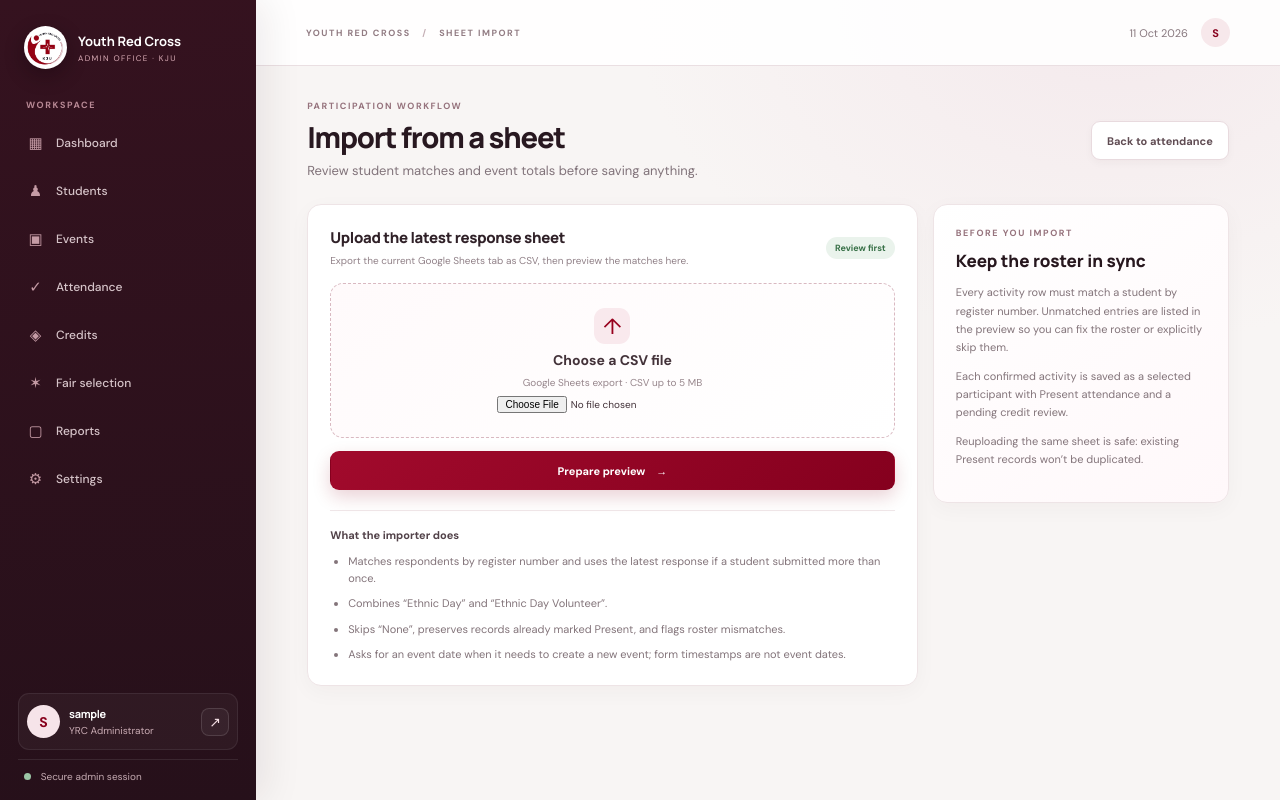
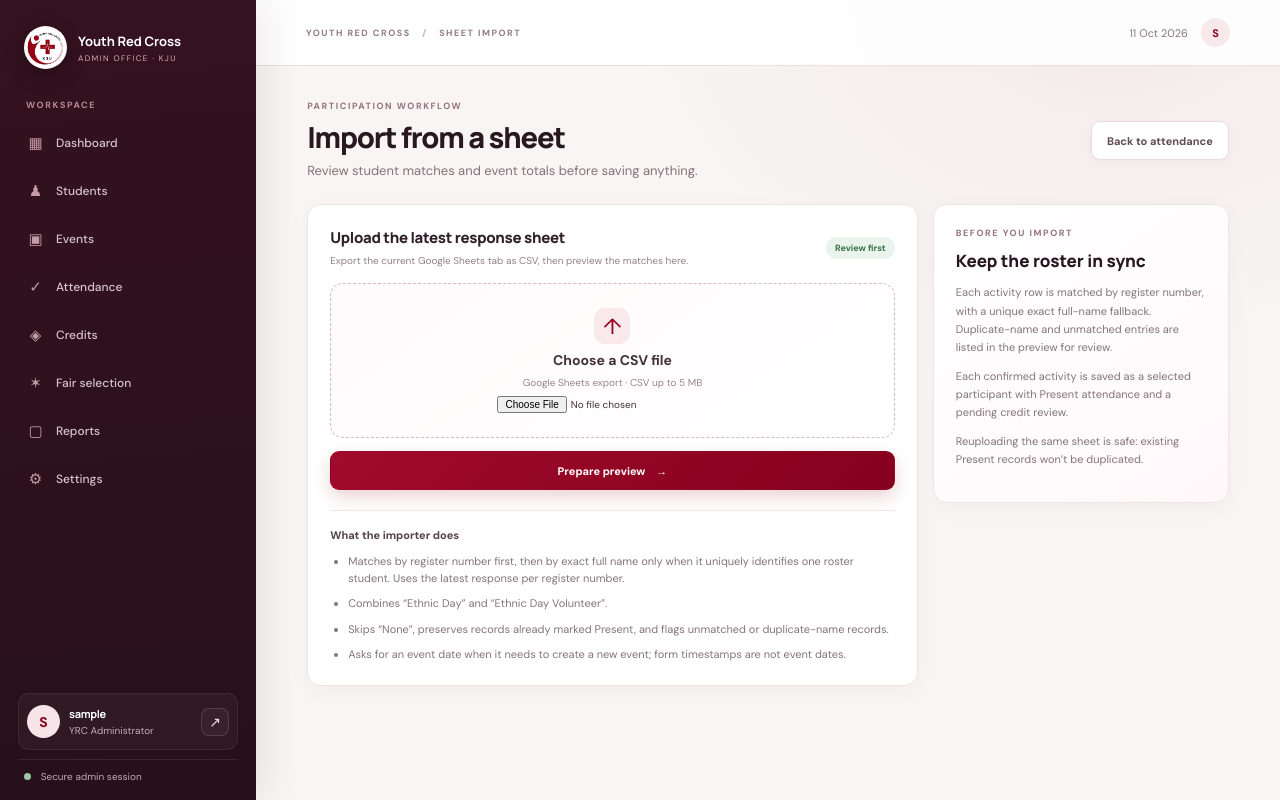
Before and after one commit to anujdm12/YRC, a Flask app: page /attendance/import in a window 1280 px wide. Run offline with Flask 3, Linux system fonts and the light colour scheme; the visitor is signed in with stand-in values (Sample User, id 1); data that the repository does not hold is empty.

Commit message:
Match sheet respondents by unique name fallback

```diff
--- a/app.py
+++ b/app.py
@@ -6,6 +6,7 @@ import click
 import csv
 import io
 import re
+import unicodedata
 from datetime import datetime, date
 from functools import wraps
 from flask import Flask, g, render_template, request, redirect, url_for, session, flash, jsonify
@@ -35,7 +36,7 @@ CREATE TABLE IF NOT EXISTS credits(id INTEGER PRIMARY KEY, event_id INTEGER NOT
 CREATE TABLE IF NOT EXISTS login_attempts(id INTEGER PRIMARY KEY, username TEXT NOT NULL, attempted_at INTEGER NOT NULL, success INTEGER NOT NULL DEFAULT 0);
 CREATE TABLE IF NOT EXISTS admin_audit_logs(id INTEGER PRIMARY KEY, admin_id INTEGER, action TEXT NOT NULL, entity_type TEXT NOT NULL, entity_id INTEGER, old_value TEXT, new_value TEXT, created_at TEXT DEFAULT CURRENT_TIMESTAMP);
 CREATE TABLE IF NOT EXISTS participation_import_batches(id TEXT PRIMARY KEY, admin_id INTEGER NOT NULL, filename TEXT NOT NULL, response_count INTEGER NOT NULL DEFAULT 0, unique_respondents INTEGER NOT NULL DEFAULT 0, repeated_respondents INTEGER NOT NULL DEFAULT 0, missing_register_count INTEGER NOT NULL DEFAULT 0, record_count INTEGER NOT NULL DEFAULT 0, imported_count INTEGER NOT NULL DEFAULT 0, skipped_count INTEGER NOT NULL DEFAULT 0, status TEXT NOT NULL DEFAULT 'Preview', created_at TEXT DEFAULT CURRENT_TIMESTAMP, completed_at TEXT);
-CREATE TABLE IF NOT EXISTS participation_import_rows(id INTEGER PRIMARY KEY, batch_id TEXT NOT NULL REFERENCES participation_import_batches(id) ON DELETE CASCADE, source_row INTEGER NOT NULL, register_no TEXT NOT NULL, student_name TEXT NOT NULL, event_name TEXT NOT NULL, student_id INTEGER, error TEXT NOT NULL DEFAULT '', UNIQUE(batch_id,source_row,event_name));
+CREATE TABLE IF NOT EXISTS participation_import_rows(id INTEGER PRIMARY KEY, batch_id TEXT NOT NULL REFERENCES participation_import_batches(id) ON DELETE CASCADE, source_row INTEGER NOT NULL, register_no TEXT NOT NULL, student_name TEXT NOT NULL, event_name TEXT NOT NULL, student_id INTEGER, error TEXT NOT NULL DEFAULT '', match_method TEXT NOT NULL DEFAULT 'register_no', UNIQUE(batch_id,source_row,event_name));
 '''
 
 def db():
@@ -58,6 +59,9 @@ def init_db():
         conn.execute("ALTER TABLE students ADD COLUMN class_name TEXT NOT NULL DEFAULT ''")
     if 'section' not in student_columns:
         conn.execute("ALTER TABLE students ADD COLUMN section TEXT NOT NULL DEFAULT ''")
+    import_row_columns={row[1] for row in conn.execute('PRAGMA table_info(participation_import_rows)')}
+    if 'match_method' not in import_row_columns:
+        conn.execute("ALTER TABLE participation_import_rows ADD COLUMN match_method TEXT NOT NULL DEFAULT 'register_no'")
     # Older records stored department and program together, separated by an em dash.
     conn.execute("UPDATE students SET class_name=TRIM(SUBSTR(department, INSTR(department, '—') + 1)), department=TRIM(SUBSTR(department, 1, INSTR(department, '—') - 1)) WHERE class_name='' AND INSTR(department, '—') > 0")
     conn.execute("INSERT OR IGNORE INTO admin_roles(admin_id,role,department) SELECT id,'super_admin','' FROM admins")
@@ -328,6 +332,21 @@ def normalize_import_key(value):
 def normalize_register_no(value):
     return re.sub(r'[^A-Z0-9]','',str(value or '').upper())
 
+def normalize_student_name(value):
+    ascii_name=unicodedata.normalize('NFKD',str(value or '')).encode('ascii','ignore').decode('ascii').casefold()
+    return re.sub(r'[^a-z0-9]+',' ',ascii_name).strip()
+
+def resolve_import_student(register_no,student_name,roster_by_reg,roster_by_name):
+    register_key=normalize_register_no(register_no)
+    register_matches=roster_by_reg.get(register_key,[]) if register_key else []
+    if len(register_matches)==1: return register_matches[0],'register_no',''
+    if len(register_matches)>1: return None,'','Register number matches multiple roster records.'
+    name_key=normalize_student_name(student_name)
+    name_matches=roster_by_name.get(name_key,[]) if name_key else []
+    if len(name_matches)==1: return name_matches[0],'name',''
+    if len(name_matches)>1: return None,'','Name matches multiple roster records; review manually.'
+    return None,'','No exact register number or name match.'
+
 def canonical_event_name(value):
     label=' '.join(str(value or '').split()).strip()[:120]
     key=normalize_import_key(label)
@@ -372,6 +391,7 @@ def participation_import_preview(batch_id):
     importable_count=0
     already_count=0
     ambiguous_count=0
+    name_match_count=sum(1 for row in source_rows if row['student_id'] and row['match_method']=='name')
     for event_name,rows in sorted(grouped.items()):
         key=normalize_import_key(canonical_event_name(event_name))
         matches=[event for event in active_events if normalize_import_key(canonical_event_name(event['name']))==key]
@@ -394,7 +414,8 @@ def participation_import_preview(batch_id):
                           'already':event_already,'to_import':len(ready),'event':matched_event,
                           'ambiguous':ambiguous,'date_field':'event_date_'+str(len(summaries))})
     return {'batch':batch,'events':summaries,'unmatched':unmatched,'unmatched_count':len(unmatched),
-            'importable_count':importable_count,'already_count':already_count,'ambiguous_count':ambiguous_count}
+            'importable_count':importable_count,'already_count':already_count,'ambiguous_count':ambiguous_count,
+            'name_match_count':name_match_count}
 
 @app.route('/attendance/import',methods=['GET','POST'])
 @login_required
@@ -451,22 +472,22 @@ def participation_import():
         previous=latest.get(response['register_key'])
         if not previous or parse_sheet_timestamp(response['timestamp'],response['row_number'])>parse_sheet_timestamp(previous['timestamp'],previous['row_number']):
             latest[response['register_key']]=response
-    roster={}
-    for student in conn.execute('SELECT id,register_no FROM students').fetchall():
-        roster.setdefault(normalize_register_no(student['register_no']),[]).append(student['id'])
+    roster_by_reg={}; roster_by_name={}
+    for student in conn.execute('SELECT id,register_no,name FROM students').fetchall():
+        roster_by_reg.setdefault(normalize_register_no(student['register_no']),[]).append(student['id'])
+        roster_by_name.setdefault(normalize_student_name(student['name']),[]).append(student['id'])
     flat=[]
     for response in latest.values():
         seen=set()
         for event_name in response['choices']:
             if event_name in seen: continue
             seen.add(event_name)
-            matches=roster.get(response['register_key'],[])
-            student_id=matches[0] if len(matches)==1 else None
-            error='' if student_id else ('Register number matches multiple student records.' if len(matches)>1 else 'No exact student roster match.')
-            flat.append((response['row_number'],response['register_no'],response['name'],event_name,student_id,error))
+            student_id,match_method,error=resolve_import_student(response['register_no'],response['name'],roster_by_reg,roster_by_name)
+            flat.append((response['row_number'],response['register_no'],response['name'],event_name,student_id,error,match_method))
     for response in missing_register_rows:
         for event_name in response['choices']:
-            flat.append((response['row_number'],'',response['name'],event_name,None,'Response is missing a register number.'))
+            student_id,match_method,error=resolve_import_student('',response['name'],roster_by_reg,roster_by_name)
+            flat.append((response['row_number'],'',response['name'],event_name,student_id,error or 'Register number is missing; matched by exact name.',match_method))
     if not flat:
         flash('The responses contain no selected YRC activities to import.','error'); return redirect(url_for('participation_import'))
     batch_id=secrets.token_urlsafe(24)
@@ -475,7 +496,7 @@ def participation_import():
         conn.execute('DELETE FROM participation_import_batches WHERE status="Preview" AND created_at < datetime("now","-1 day")')
         conn.execute('INSERT INTO participation_import_batches(id,admin_id,filename,response_count,unique_respondents,repeated_respondents,missing_register_count,record_count,status) VALUES(?,?,?,?,?,?,?,?,?)',
                      (batch_id,session['admin_id'],os.path.basename(upload.filename)[:180],response_count,len(latest),len(responses)-len(latest),len(missing_register_rows),len(flat),'Preview'))
-        conn.executemany('INSERT INTO participation_import_rows(batch_id,source_row,register_no,student_name,event_name,student_id,error) VALUES(?,?,?,?,?,?,?)',
+        conn.executemany('INSERT INTO participation_import_rows(batch_id,source_row,register_no,student_name,event_name,student_id,error,match_method) VALUES(?,?,?,?,?,?,?,?)',
                          [(batch_id,*item) for item in flat])
         conn.commit()
     except sqlite3.Error:
@@ -543,19 +564,17 @@ def participation_import_confirm(batch_id):
                                  (canonical_event_name(event['name']),'Imported from YRC participation sheet',dates[event['name']],'Completed'))
                 event_ids[event['name']]=cur.lastrowid
         imported=0; skipped=0
-        current_roster={}
-        for student_row in conn.execute('SELECT id,register_no FROM students').fetchall():
-            current_roster.setdefault(normalize_register_no(student_row['register_no']),[]).append(student_row['id'])
+        current_roster_by_reg={}; current_roster_by_name={}
+        for student_row in conn.execute('SELECT id,register_no,name FROM students').fetchall():
+            current_roster_by_reg.setdefault(normalize_register_no(student_row['register_no']),[]).append(student_row['id'])
+            current_roster_by_name.setdefault(normalize_student_name(student_row['name']),[]).append(student_row['id'])
         for row in rows:
-            if not row['register_no']:
-                skipped+=1; continue
             event_id=event_ids.get(row['event_name'])
             if not event_id:
                 skipped+=1; continue
-            current_matches=current_roster.get(normalize_register_no(row['register_no']),[])
-            if len(current_matches)!=1:
+            student_id,match_method,error=resolve_import_student(row['register_no'],row['student_name'],current_roster_by_reg,current_roster_by_name)
+            if not student_id:
                 skipped+=1; continue
-            student_id=current_matches[0]
             old=conn.execute('SELECT status FROM attendance WHERE event_id=? AND student_id=?',(event_id,student_id)).fetchone()
             if old and old['status']=='Present':
                 skipped+=1; continue
--- a/templates/participation_import.html
+++ b/templates/participation_import.html
@@ -12,8 +12,8 @@
   <article class="stat-card"><div class="stat-top"><span>Already recorded</span><span class="stat-icon amber">04</span></div><strong>{{ preview.already_count }}</strong><small>present records will be left unchanged</small></article>
 </div>
 <section class="panel import-review-panel">
-  <div class="panel-head"><div><h2>Event review</h2><p>Ethnic Day and Ethnic Day Volunteer are combined. A response timestamp is never used as an event date.</p></div><span class="count-pill">{{ preview.events|length }} activities</span></div>
-  {% if preview.batch.missing_register_count %}<div class="import-warning"><b>{{ preview.batch.missing_register_count }} response row(s) have no register number.</b><p>Any selected activities on those rows cannot be assigned to a student and will be skipped only if you explicitly choose to continue.</p></div>{% endif %}
+  <div class="panel-head"><div><h2>Event review</h2><p>Ethnic Day and Ethnic Day Volunteer are combined. A response timestamp is never used as an event date.</p>{% if preview.name_match_count %}<p>{{ preview.name_match_count }} activity record(s) matched by unique full name because the register number did not match.</p>{% endif %}</div><span class="count-pill">{{ preview.events|length }} activities</span></div>
+  {% if preview.batch.missing_register_count %}<div class="import-warning"><b>{{ preview.batch.missing_register_count }} response row(s) have no register number.</b><p>The importer tries a unique exact full-name match for these responses; unresolved or duplicate names appear below for review.</p></div>{% endif %}
   <form method="post" action="{{ url_for('participation_import_confirm',batch_id=preview.batch.id) }}">
     <input type="hidden" name="_csrf_token" value="{{ csrf_token }}">
     <div class="table-scroll"><table><thead><tr><th>ACTIVITY</th><th>RESPONSES</th><th>MATCHED</th><th>ALREADY PRESENT</th><th>TO ADD</th><th>EVENT DATE</th></tr></thead><tbody>
@@ -33,9 +33,9 @@
 <div class="import-layout">
   <section class="panel import-upload-panel"><div class="panel-head"><div><h2>Upload the latest response sheet</h2><p>Export the current Google Sheets tab as CSV, then preview the matches here.</p></div><span class="badge active">Review first</span></div>
     <form method="post" enctype="multipart/form-data" class="import-upload-form"><input type="hidden" name="_csrf_token" value="{{ csrf_token }}"><label class="upload-drop"><span class="upload-icon">↑</span><b>Choose a CSV file</b><small>Google Sheets export · CSV up to 5 MB</small><input type="file" name="file" accept=".csv,text/csv" required></label><button class="btn primary" type="submit">Prepare preview <span>→</span></button></form>
-    <div class="import-guidance"><b>What the importer does</b><ul><li>Matches respondents by register number and uses the latest response if a student submitted more than once.</li><li>Combines “Ethnic Day” and “Ethnic Day Volunteer”.</li><li>Skips “None”, preserves records already marked Present, and flags roster mismatches.</li><li>Asks for an event date when it needs to create a new event; form timestamps are not event dates.</li></ul></div>
+    <div class="import-guidance"><b>What the importer does</b><ul><li>Matches by register number first, then by exact full name only when it uniquely identifies one roster student. Uses the latest response per register number.</li><li>Combines “Ethnic Day” and “Ethnic Day Volunteer”.</li><li>Skips “None”, preserves records already marked Present, and flags unmatched or duplicate-name records.</li><li>Asks for an event date when it needs to create a new event; form timestamps are not event dates.</li></ul></div>
   </section>
-  <aside class="panel import-side-note"><div class="eyebrow">BEFORE YOU IMPORT</div><h2>Keep the roster in sync</h2><p>Every activity row must match a student by register number. Unmatched entries are listed in the preview so you can fix the roster or explicitly skip them.</p><p>Each confirmed activity is saved as a selected participant with Present attendance and a pending credit review.</p><p>Reuploading the same sheet is safe: existing Present records won’t be duplicated.</p></aside>
+  <aside class="panel import-side-note"><div class="eyebrow">BEFORE YOU IMPORT</div><h2>Keep the roster in sync</h2><p>Each activity row is matched by register number, with a unique exact full-name fallback. Duplicate-name and unmatched entries are listed in the preview for review.</p><p>Each confirmed activity is saved as a selected participant with Present attendance and a pending credit review.</p><p>Reuploading the same sheet is safe: existing Present records won’t be duplicated.</p></aside>
 </div>
 {% if recent %}<section class="panel import-history"><div class="panel-head"><div><h2>Recent imports</h2><p>Import summaries are retained; respondent details are removed after confirmation.</p></div></div><div class="table-scroll"><table><thead><tr><th>FILE</th><th>STATUS</th><th>RESPONSES</th><th>ADDED</th><th>SKIPPED</th><th>DATE</th></tr></thead><tbody>{% for b in recent %}<tr><td>{{ b.filename }}</td><td><span class="badge {{ 'present' if b.status=='Completed' else 'pending' }}">{{ b.status }}</span></td><td>{{ b.response_count }}</td><td>{{ b.imported_count }}</td><td>{{ b.skipped_count }}</td><td>{{ b.completed_at or b.created_at }}</td></tr>{% endfor %}</tbody></table></div></section>{% endif %}
 {% endif %}
```
Also changed, not shown: README.md.
